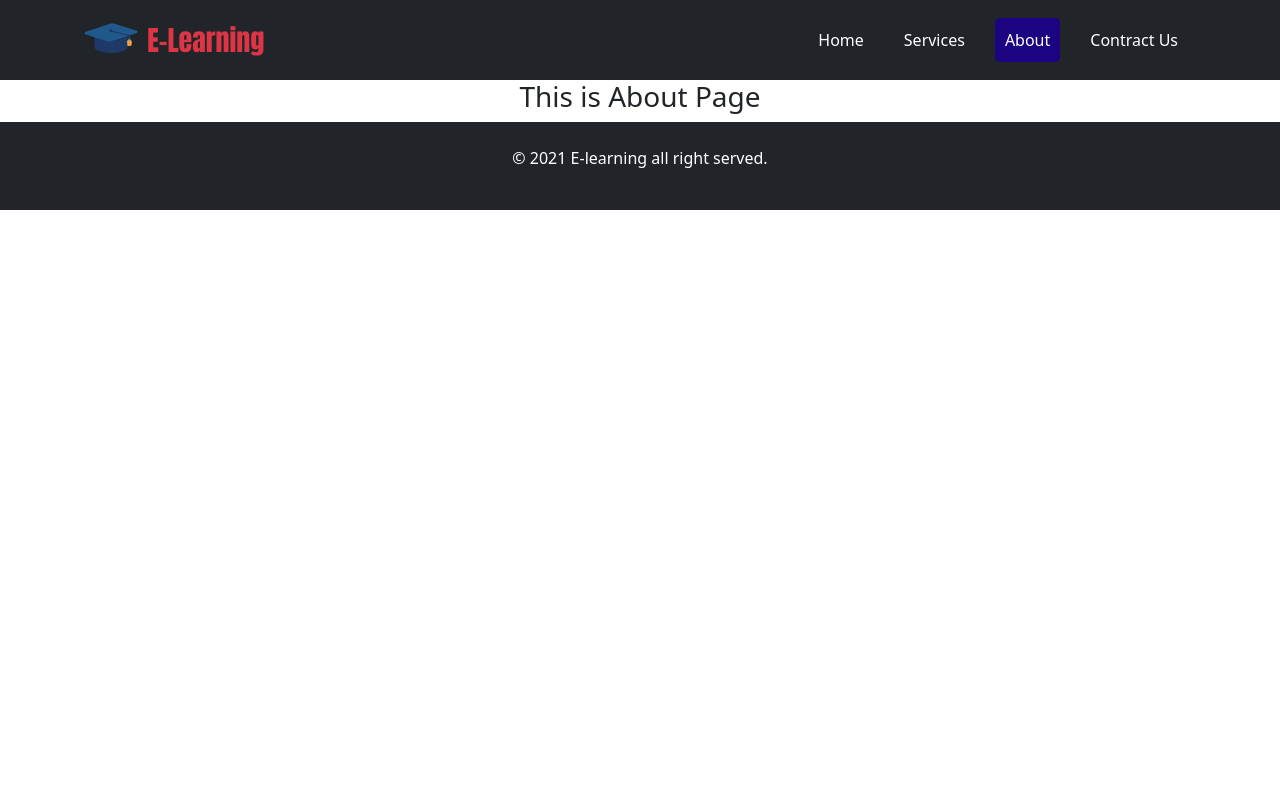
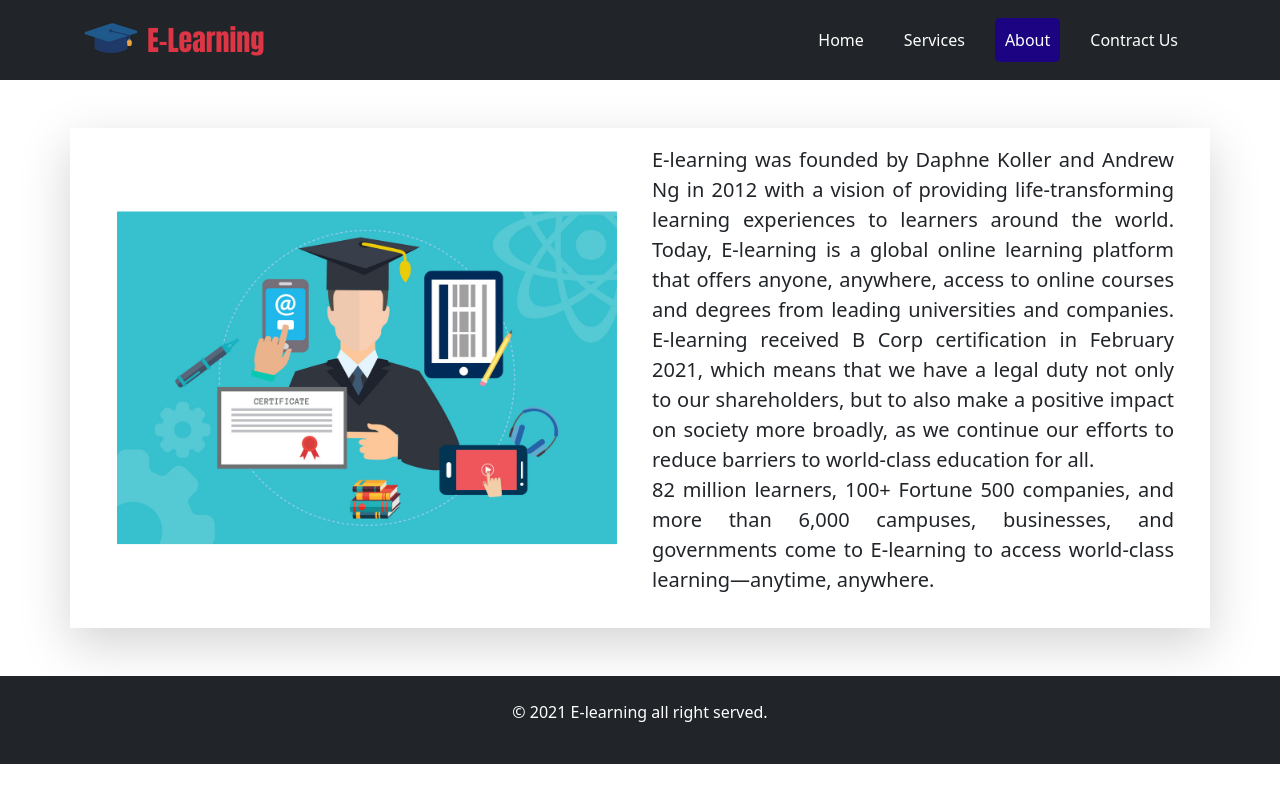
Before and after one commit to mesu-ai/e-learning, a React (Create React App) app: page /about in a window 1280 px wide. Built offline with nearby package versions, Linux system fonts and the light colour scheme.

Commit message:
about add

```diff
--- a/src/components/about/About.js
+++ b/src/components/about/About.js
@@ -1,11 +1,26 @@
 import React from 'react';
+import { Col, Row } from 'react-bootstrap';
+import poster from './elearnposter.png'
 
 const About = () => {
     return (
-        <div>
-            <h3>This is About Page</h3>
+        <Row lg={2} md={1} sm={1} className="container mx-auto align-items-center m-5 shadow-lg" style={{}}>
 
-        </div>
+           <Col><img src={poster} alt="" /></Col>
+           <Col>
+           <p className="fs-5" style={{textAlign:'justify'}}>
+
+           E-learning was founded by Daphne Koller and Andrew Ng in 2012 with a vision of providing life-transforming learning experiences to learners around the world. Today, E-learning is a global online learning platform that offers anyone, anywhere, access to online courses and degrees from leading universities and companies. E-learning received B Corp certification in February 2021, which means that we have a legal duty not only to our shareholders, but to also make a positive impact on society more broadly, as we continue our efforts to reduce barriers to world-class education for all. <br />
+
+           82 million learners, 100+ Fortune 500 companies, and more than 6,000 campuses, businesses, and governments come to E-learning to access world-class learning—anytime, anywhere.
+           </p>
+
+
+
+           </Col>
+
+
+        </Row>
     );
 };
 
--- a/src/components/header/Header.js
+++ b/src/components/header/Header.js
@@ -13,7 +13,7 @@ const Header = (props) => {
   <Container>
 
         <Navbar.Brand>
-        <Link to='/home'>
+        <Link to='/'>
                         <img
                         alt=""
                         src={brandlogo}
```
Also changed, not shown: src/components/about/elearnposter.png (added).
